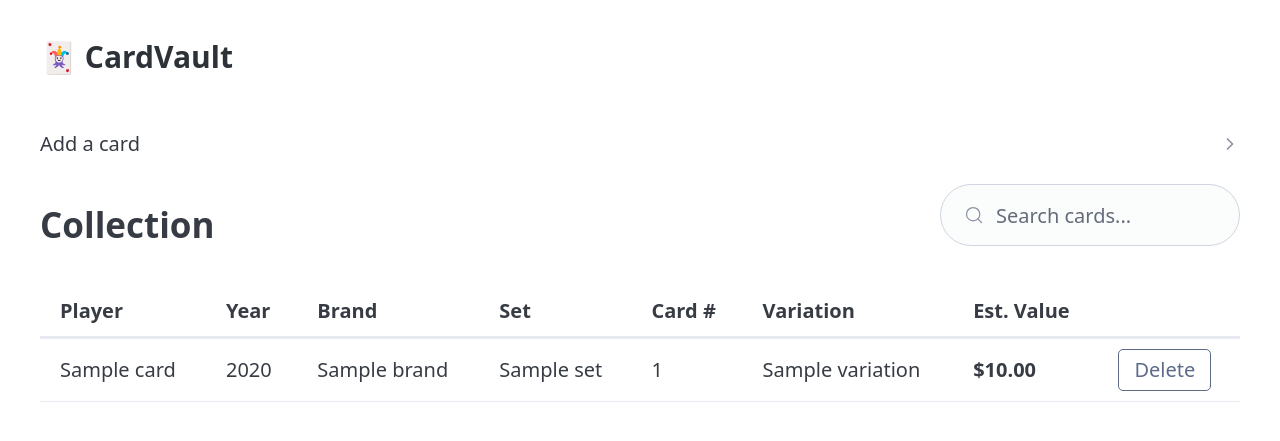
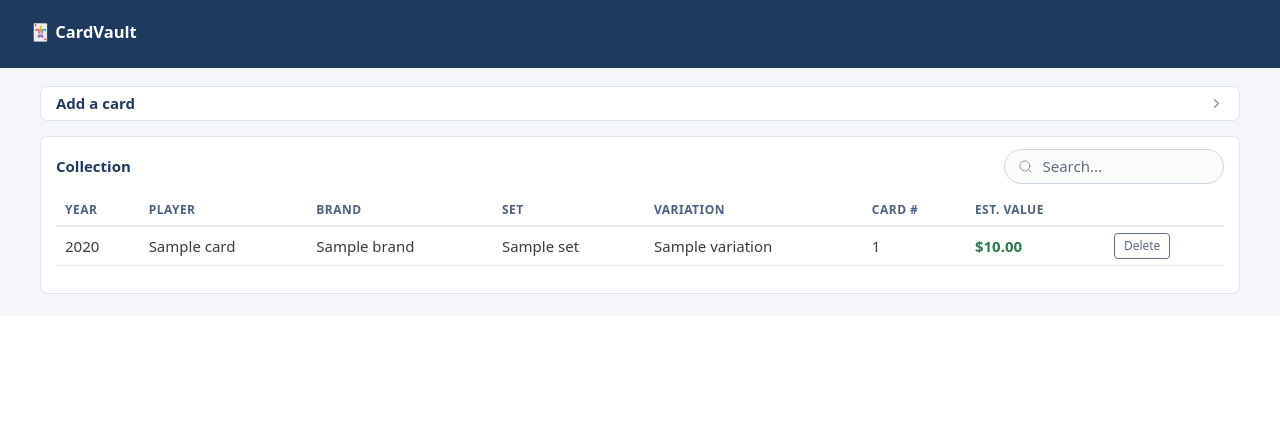
Before and after one commit to justinrsmith/cardvault, a FastAPI app: template src/cardvault/templates/index.html in a window 1280 px wide. Shown: the top 441 px of the page. Run offline with FastAPI, Linux system fonts and the light colour scheme; the template is opened without the code that fills it: most values are stand-ins (such as "Sample title", 1, 10 or a date in 2020); parts of the project's set-up code (start-up, migrations or seed data) failed here and were passed over; some libraries are stand-ins or nearby versions.

Commit message:
UI redesign, field reorder, card_number optional (#2)
- Tighter layout: navy header, white card sections on grey background,
  styled table headers
- Field order: year, player, brand, set, variation, card #, notes
- card_number is now optional (defaults to empty string)
- search_query omits card_number when blank
- Search also matches on set field
- New test: search_query_without_card_number, create_card_without_card_number

Co-authored-by: Claude Sonnet 4.6 <noreply@anthropic.com>

```diff
--- a/src/cardvault/models.py
+++ b/src/cardvault/models.py
@@ -13,7 +13,7 @@ class Card(SQLModel, table=True):
     year: int
     brand: str
     set: str
-    card_number: str
+    card_number: str = ""
     variation: str = ""
     notes: str = ""
     created_at: datetime = Field(default_factory=lambda: datetime.now(UTC))
@@ -35,7 +35,9 @@ class Card(SQLModel, table=True):
     @property
     def search_query(self) -> str:
         """eBay search string for this card."""
-        parts = [str(self.year), self.brand, self.set, self.player_name, self.card_number]
+        parts = [str(self.year), self.brand, self.set, self.player_name]
+        if self.card_number:
+            parts.append(self.card_number)
         if self.variation:
             parts.append(self.variation)
         return " ".join(parts)
--- a/src/cardvault/templates/base.html
+++ b/src/cardvault/templates/base.html
@@ -7,10 +7,51 @@
   <link rel="stylesheet" href="https://cdn.jsdelivr.net/npm/@picocss/pico@2/css/pico.min.css" />
   <script src="https://unpkg.com/htmx.org@2.0.4" defer></script>
   <style>
-    nav h1 { margin: 0; font-size: 1.5rem; }
-    .estimated-value { font-weight: bold; color: var(--pico-color-green-550); }
-    .no-cards { color: var(--pico-color-zinc-500); text-align: center; padding: 2rem; }
-    #add-form details { margin-bottom: 1.5rem; }
+    :root {
+      --pico-spacing: 0.75rem;
+      --pico-form-element-spacing-vertical: 0.375rem;
+      --pico-form-element-spacing-horizontal: 0.75rem;
+      --pico-font-size: 93.75%; /* 15px base */
+    }
+    body { background: #f4f6f9; }
+    header.container {
+      padding-block: 0.5rem;
+      background: #1e3a5f;
+      border-bottom: none;
+      max-width: 100%;
+      padding-inline: 2rem;
+    }
+    header nav h1 {
+      margin: 0;
+      font-size: 1.1rem;
+      font-weight: 600;
+      color: #fff;
+    }
+    main.container { padding-top: 1.25rem; }
+    #add-form details {
+      background: #fff;
+      border: 1px solid #dde3ec;
+      border-radius: 0.5rem;
+      padding: 0.6rem 1rem;
+      margin-bottom: 1rem;
+    }
+    #add-form details summary {
+      font-weight: 600;
+      color: #1e3a5f;
+    }
+    #collection-section {
+      background: #fff;
+      border: 1px solid #dde3ec;
+      border-radius: 0.5rem;
+      padding: 0.75rem 1rem;
+    }
+    td, th { padding: 0.4rem 0.6rem; }
+    thead tr { background: #f0f4f9; }
+    th { color: #4a6080; font-weight: 600; font-size: 0.8rem; text-transform: uppercase; letter-spacing: 0.04em; }
+    .estimated-value { font-weight: 600; color: #2a7a4b; }
+    .no-cards { color: var(--pico-color-zinc-400); text-align: center; padding: 1.5rem; }
+    .grid { gap: 0.5rem; }
+    details[open] summary { margin-bottom: 0.5rem; }
   </style>
 </head>
 <body>
--- a/src/cardvault/templates/index.html
+++ b/src/cardvault/templates/index.html
@@ -13,12 +13,12 @@
     >
       <div class="grid">
         <label>
+          Year
+          <input type="number" name="year" placeholder="1989" min="1800" max="2100" required />
+        </label>
+        <label>
           Player name
           <input type="text" name="player_name" placeholder="Mickey Mantle" required />
-        </label>
-        <label>
-          Year
-          <input type="number" name="year" placeholder="1989" min="1800" max="2100" required />
         </label>
         <label>
           Brand
@@ -28,15 +28,15 @@
           Set
           <input type="text" name="set" placeholder="Base Set" required />
         </label>
-        <label>
-          Card #
-          <input type="text" name="card_number" placeholder="1" required />
-        </label>
       </div>
       <div class="grid">
         <label>
           Variation <small>(optional)</small>
           <input type="text" name="variation" placeholder="Rookie, PSA 9, etc." />
+        </label>
+        <label>
+          Card # <small>(optional)</small>
+          <input type="text" name="card_number" placeholder="311" />
         </label>
         <label>
           Notes <small>(optional)</small>
@@ -48,31 +48,31 @@
   </details>
 </section>
 
-<section>
-  <div class="grid" style="align-items: center; margin-bottom: 1rem;">
-    <h2 style="margin: 0;">Collection</h2>
+<section id="collection-section">
+  <div style="display: flex; align-items: center; justify-content: space-between; margin-bottom: 0.75rem;">
+    <h2 style="margin: 0; font-size: 1rem; font-weight: 600; color: #1e3a5f;">Collection</h2>
     <input
       type="search"
-      placeholder="Search cards..."
+      placeholder="Search..."
       hx-get="/cards/search"
       hx-trigger="input changed delay:300ms, search"
       hx-target="#card-body"
       hx-swap="innerHTML"
       name="q"
-      style="max-width: 300px; justify-self: end;"
+      style="max-width: 220px; margin: 0;"
     />
   </div>
 
-  <figure>
+  <figure style="margin: 0;">
     <table>
       <thead>
         <tr>
+          <th>Year</th>
           <th>Player</th>
-          <th>Year</th>
           <th>Brand</th>
           <th>Set</th>
+          <th>Variation</th>
           <th>Card #</th>
-          <th>Variation</th>
           <th>Est. Value</th>
           <th></th>
         </tr>
--- a/src/cardvault/templates/partials/card_row.html
+++ b/src/cardvault/templates/partials/card_row.html
@@ -1,10 +1,10 @@
 <tr id="card-{{ card.id }}">
+  <td>{{ card.year }}</td>
   <td>{{ card.player_name }}</td>
-  <td>{{ card.year }}</td>
   <td>{{ card.brand }}</td>
   <td>{{ card.set }}</td>
-  <td>{{ card.card_number }}</td>
   <td>{{ card.variation or "—" }}</td>
+  <td>{{ card.card_number or "—" }}</td>
   <td>
     {% if card.estimated_value is not none %}
       <span class="estimated-value">${{ "%.2f"|format(card.estimated_value) }}</span>
@@ -15,11 +15,11 @@
   <td>
     <button
       class="outline secondary"
-      style="padding: 0.25rem 0.75rem; margin: 0;"
+      style="padding: 0.2rem 0.6rem; margin: 0; font-size: 0.8rem;"
       hx-delete="/cards/{{ card.id }}"
       hx-target="closest tr"
       hx-swap="outerHTML"
-      hx-confirm="Remove {{ card.player_name }} {{ card.year }} {{ card.brand }} #{{ card.card_number }}?"
+      hx-confirm="Remove {{ card.player_name }} ({{ card.year }} {{ card.brand }} {{ card.set }})?"
     >Delete</button>
   </td>
 </tr>
```
Also changed, not shown: src/cardvault/routers/cards.py (+4 -3 lines), tests/test_cards.py (+9 -2 lines), tests/test_models.py (+14 -1 lines).
